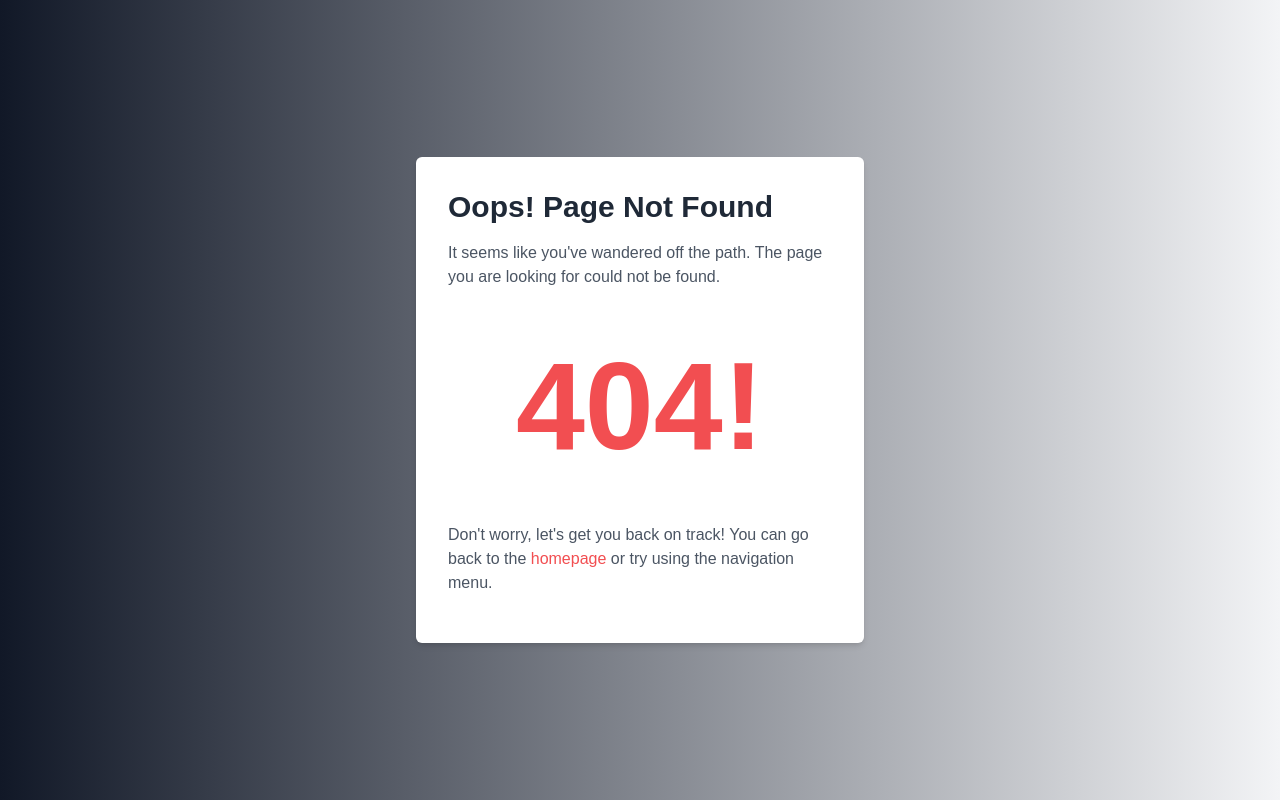
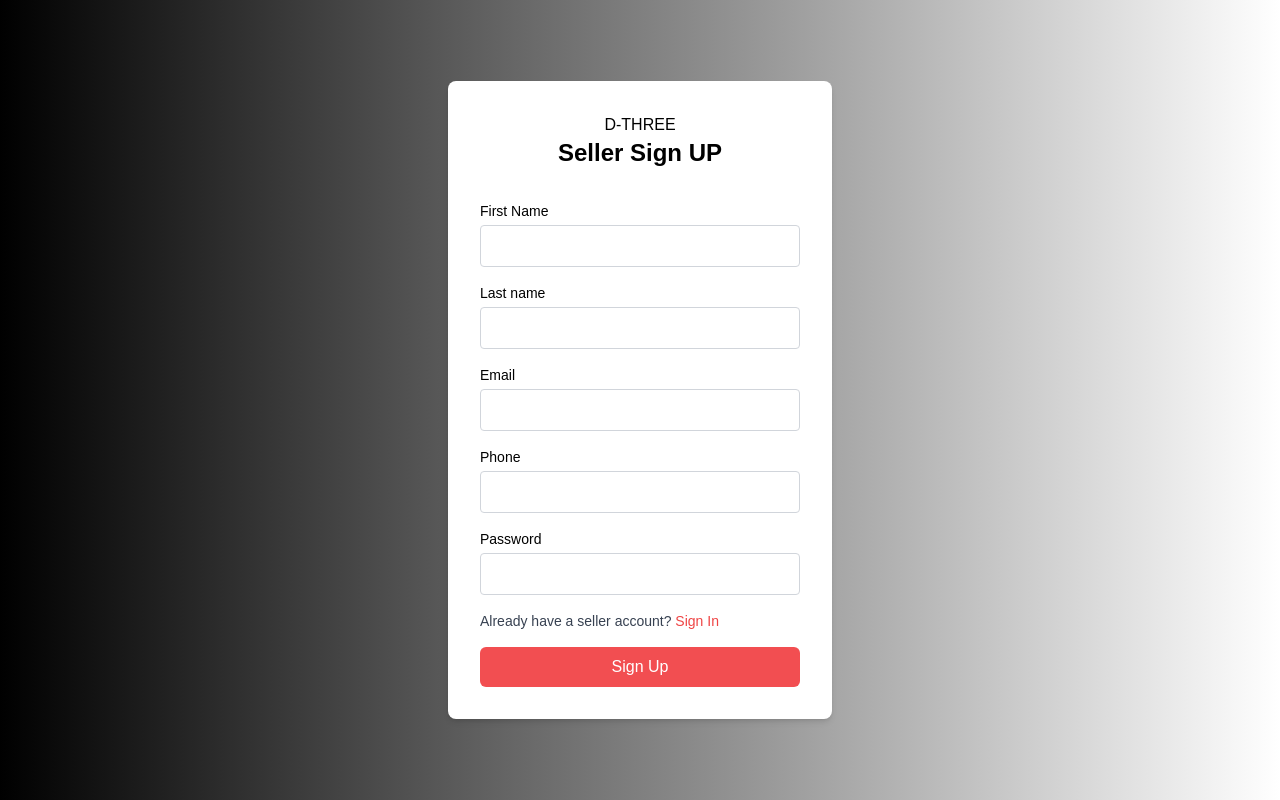
Before and after one commit to Roadpeak/d3-ts, a React (Create React App) app: page /accounts/seller/sign-up in a window 1280 px wide. Built offline with nearby package versions, Linux system fonts and the light colour scheme.

Commit message:
seller register

```diff
--- a/src/AppRoutes.tsx
+++ b/src/AppRoutes.tsx
@@ -26,6 +26,7 @@ import DiscountDetails from './components/seller/DiscountDetails';
 import SearchResults from './pages/SearchResults';
 import CareersPage from './pages/company/Careers';
 import Vision from './pages/company/Vision';
+import SellerSignUp from './pages/auth/SellerSignUp';
 
 const AppRoutes: React.FC = () => {
   const fakeUserData = {
@@ -61,6 +62,7 @@ const AppRoutes: React.FC = () => {
       <Route path='/accounts/forgot-password' element={<ForgotPasswordPage />} />
       <Route path='/accounts/reset=password' element={<ResetPasswordPage />} />
 
+      <Route path='/accounts/seller/sign-up' element={<SellerSignUp />} />
       <Route path='/seller/home' element={<Dashboard />} />
       <Route path='/seller/stores' element={<SellerStores />} />
       <Route path='/seller/appointments' element={<Appointments />} />
--- a/src/components/Navbar.tsx
+++ b/src/components/Navbar.tsx
@@ -33,7 +33,7 @@ const Navbar: React.FC = () => {
         <div className="flex items-center gap-3">
           <Link to={``} className='text-gray-600 text-[16px] hover:text-primary'>Seller Login</Link>
           <p className="">|</p>
-          <Link to={``} className='text-gray-600 text-[16px] hover:text-primary'>Seller Signup</Link>
+          <Link to={`/accounts/seller/sign-up`} className='text-gray-600 text-[16px] hover:text-primary'>Seller Signup</Link>
         </div>
       </div>
       <div className='flex w-full py-2 px-[5%] items-center justify-between bg-gray-50 '>
--- /dev/null
+++ b/src/pages/auth/SellerSignUp.tsx
@@ -0,0 +1,128 @@
+import React from 'react'
+import { useState } from 'react';
+import axios from 'axios';
+import { Link, useNavigate } from 'react-router-dom';
+import { ClipLoader } from 'react-spinners';
+
+const SellerSignUp: React.FC = () => {
+    const [formData, setFormData] = useState({
+        first_name: '',
+        last_name: '',
+        email: '',
+        phone: '',
+        role: 'seller',
+        password: '',
+    });
+    const [loading, setLoading] = useState(false);
+    const [error, setError] = useState('');
+    const navigate = useNavigate();
+
+    const handleChange = (e: React.ChangeEvent<HTMLInputElement>) => {
+        const { name, value } = e.target;
+        setFormData((prevData) => ({
+            ...prevData,
+            [name]: value,
+        }));
+    };
+
+    const handleSubmit = async (e: React.FormEvent<HTMLFormElement>) => {
+        e.preventDefault();
+        setLoading(true);
+        try {
+            const response = await axios.post('https://d3-api.onrender.com/api/v1/users/register', formData);
+            const token = response.data.token;
+            localStorage.setItem('token', token);
+            setError('');
+            navigate('/')
+            setLoading(false);
+
+        } catch (error) {
+            console.error('Error logging in:', error);
+            setLoading(false);
+            setError('An error occurred');
+        }
+    };
+
+    return (
+        <div className="flex items-center justify-center min-h-screen bg-gradient-to-r from-black to-white">
+            <div className="bg-white p-8 rounded-lg shadow-md w-96">
+                <div className="text-center mb-8">
+                    <Link to='/' className="">D-THREE</Link>
+                    <h1 className="text-2xl font-semibold text-black">Seller Sign UP</h1>
+                </div>
+                <form onSubmit={handleSubmit} className="space-y-4">
+                    {error && <p className="text-sm text-red-500 mb-4">{error}</p>}
+                    <div className="mb-4">
+                        <label htmlFor="first_name" className="block text-sm font-medium text-black">First Name</label>
+                        <input
+                            type="text"
+                            id="first_name"
+                            name="first_name"
+                            value={formData.first_name}
+                            onChange={handleChange}
+                            className="mt-1 p-2 block w-full rounded border border-gray-300 focus:border-primary outline-none"
+                            required
+                        />
+                    </div>
+                    <div className="mb-4">
+                        <label htmlFor="last_name" className="block text-sm font-medium text-black">Last name</label>
+                        <input
+                            type="text"
+                            id="last_name"
+                            name="last_name"
+                            value={formData.last_name}
+                            onChange={handleChange}
+                            className="mt-1 p-2 block w-full rounded border border-gray-300 focus:border-primary outline-none"
+                            required
+                        />
+                    </div>
+                    <div className="mb-4">
+                        <label htmlFor="email" className="block text-sm font-medium text-black">Email</label>
+                        <input
+                            type="email"
+                            id="email"
+                            name="email"
+                            value={formData.email}
+                            onChange={handleChange}
+                            className="mt-1 p-2 block w-full rounded border border-gray-300 focus:border-primary outline-none"
+                            required
+                        />
+                    </div>
+                    <div className="mb-4">
+                        <label htmlFor="phone" className="block text-sm font-medium text-black">Phone</label>
+                        <input
+                            type="number"
+                            id="phone"
+                            name="phone"
+                            value={formData.phone}
+                            onChange={handleChange}
+                            className="mt-1 p-2 block w-full rounded border border-gray-300 focus:border-primary outline-none"
+                            required
+                        />
+                    </div>
+                    <div className="mb-4">
+                        <label htmlFor="password" className="block text-sm font-medium text-black">Password</label>
+                        <input
+                            type="password"
+                            id="password"
+                            name="password"
+                            value={formData.password}
+                            onChange={handleChange}
+                            className="mt-1 p-2 block w-full rounded border border-gray-300 focus:border-primary outline-none"
+                            required
+                        />
+                    </div>
+                    <p className="text-sm text-gray-700 text-start mt-4 mb-1">Already have a seller account? <Link to='/accounts/seller/sign-in' className="text-red-500">Sign In</Link></p>
+                    <button
+                        type="submit"
+                        className="bg-primary w-full text-white py-2 px-4 rounded-md hover:bg-red-500 transition duration-300"
+                    >
+                        {loading ? <ClipLoader color="#fff" /> : 'Sign Up'}
+                    </button>
+                </form>
+            </div>
+        </div>
+    )
+}
+
+export default SellerSignUp
--- a/src/pages/auth/SignUp.tsx
+++ b/src/pages/auth/SignUp.tsx
@@ -1,5 +1,4 @@
 import { useState } from 'react';
-import { FiUser, FiMail, FiPhone, FiLock } from 'react-icons/fi';
 import axios from 'axios';
 import { Link, useNavigate } from 'react-router-dom';
 import { ClipLoader } from 'react-spinners';
@@ -10,7 +9,7 @@ const SignUp: React.FC = () => {
     last_name: '',
     email: '',
     phone: '',
-    role: 'seller',
+    role: 'user',
     password: '',
   });
   const [loading, setLoading] = useState(false);
@@ -43,13 +42,12 @@ const SignUp: React.FC = () => {
     }
   };
 
-
   return (
     <div className="flex items-center justify-center min-h-screen bg-gradient-to-r from-black to-white">
       <div className="bg-white p-8 rounded-lg shadow-md w-96">
         <div className="text-center mb-8">
           <p className="">D-THREE</p>
-          <h1 className="text-2xl font-semibold text-black">Sign In</h1>
+          <h1 className="text-2xl font-semibold text-black">Sign Up</h1>
         </div>
         <form onSubmit={handleSubmit} className="space-y-4">
           {error && <p className="text-sm text-red-500 mb-4">{error}</p>}
```
